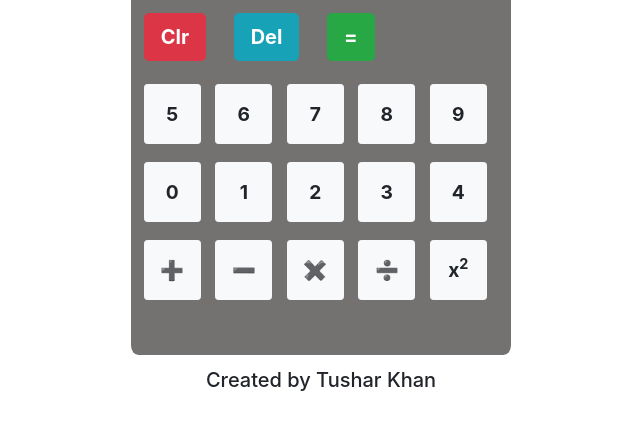
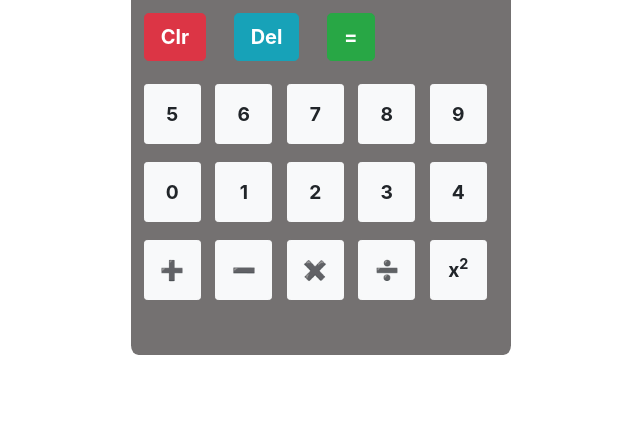
Before and after one commit to h-sifat/Calculator, a plain HTML site: page index.html in a window 1280 px wide. Shown: the part 196-626 px from the top of the page, without its empty margins (319-959 px from the left). Drawn offline with nearby package versions, Linux system fonts and the light colour scheme.

Commit message:
Update index.html

```diff
--- a/index.html
+++ b/index.html
@@ -46,7 +46,6 @@
     </div>
   </div>
   </main>
-  <h5 class="text-center">Created by Tushar Khan </h5>
 
 
 <script src="script.js"></script>
```
